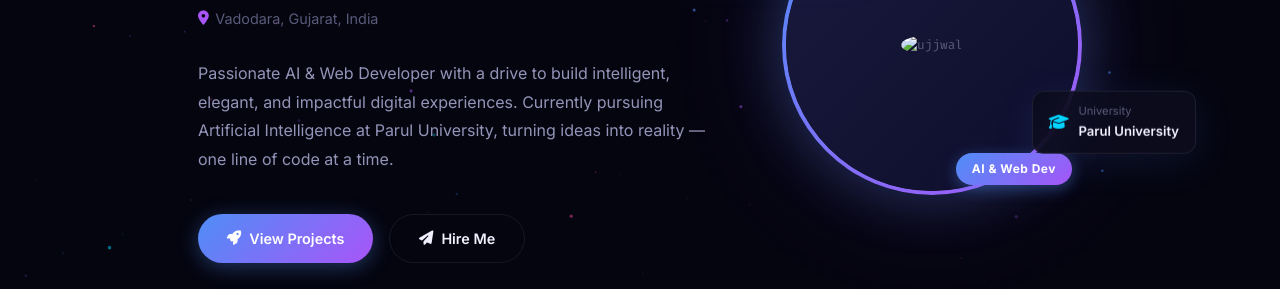
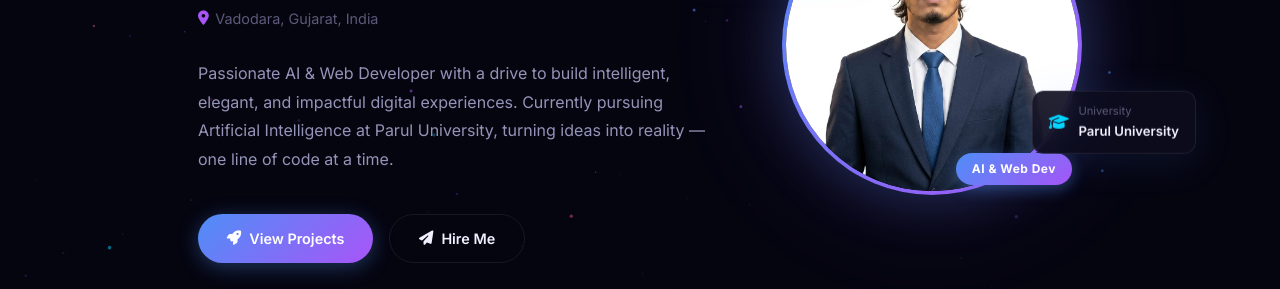
Before and after one commit to ujjwal99342/portfolio, a plain HTML site: page index.html in a window 1280 px wide. Shown: the part 340-629 px from the top of the page. Drawn offline with Linux system fonts and the light colour scheme.

Commit message:
Fix image source path in index.html

```diff
--- a/index.html
+++ b/index.html
@@ -75,7 +75,7 @@
       <div class="photo-ring">
         <div class="photo-inner">
           <div class="photo-placeholder">
-            <span><img src="assest/ujjwal.jpeg" alt="ujjwal"></span>
+            <span><img src="ujjwal.jpeg" alt="ujjwal"></span>
           </div>
         </div>
       </div>
```
